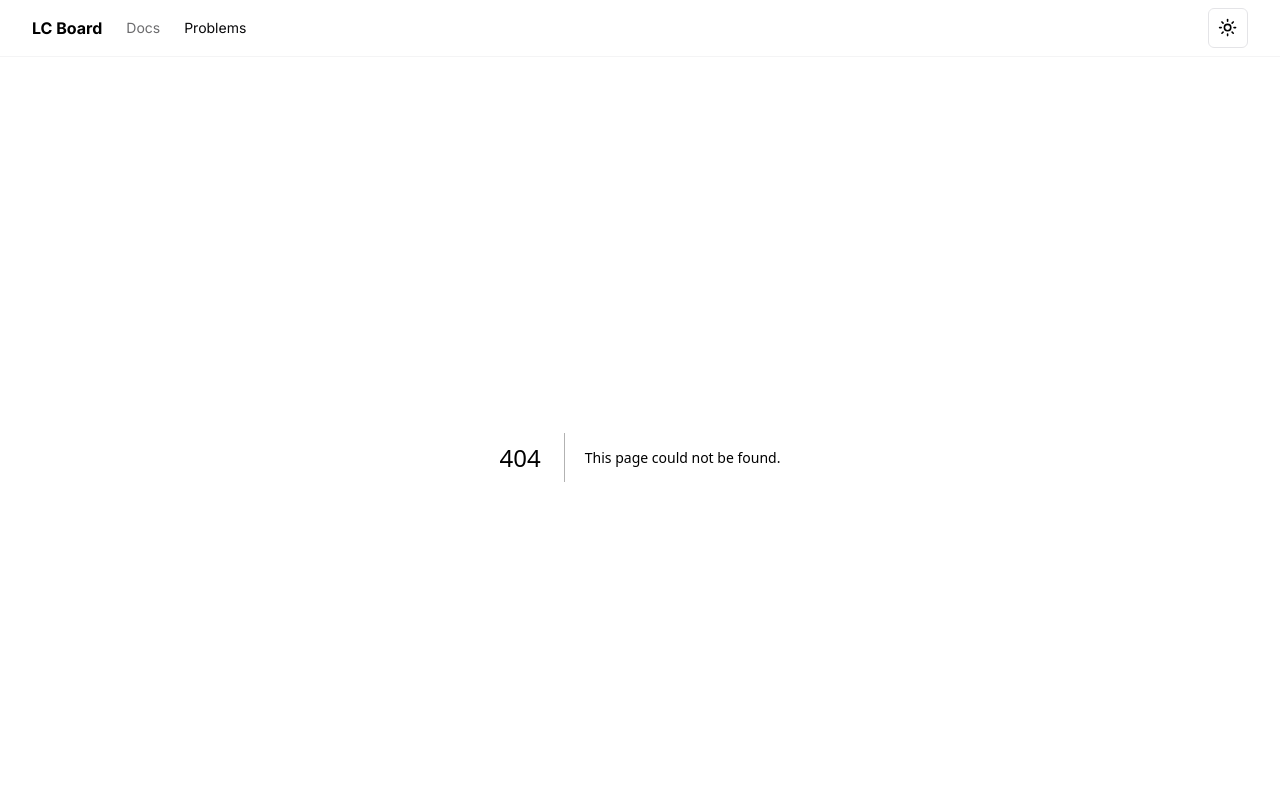
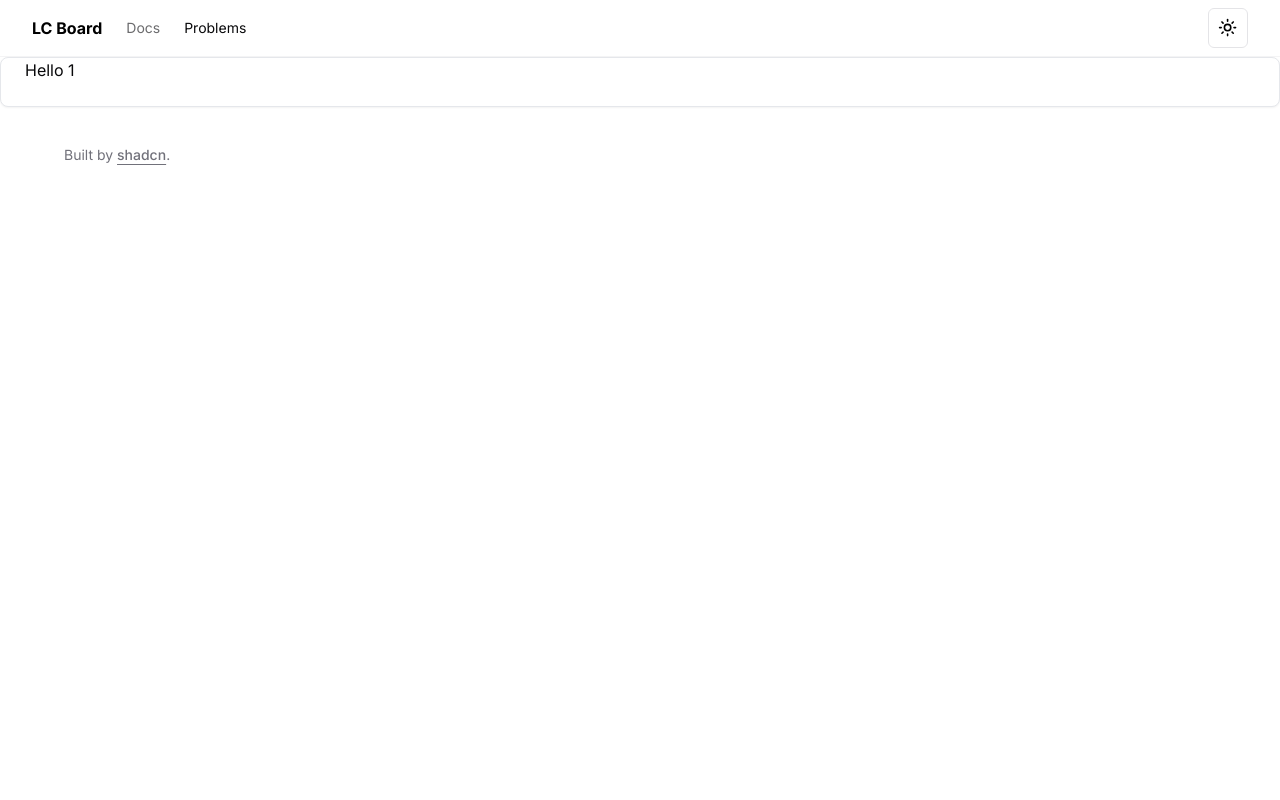
Before and after one commit to Aman-Pandey923/leetcodeboard, a Next.js app: page /problems/1 in a window 1280 px wide. Before the commit this address had no page. Shown: the top 800 px of the page. Built offline with nearby package versions, Linux system fonts and the light colour scheme.

Commit message:
Redirecting and Dynamic Routing

```diff
--- /dev/null
+++ b/app/problems/[problemId]/page.tsx
@@ -0,0 +1,15 @@
+import { Card, CardContent } from "@/components/ui/card";
+
+export default function ProblemPage({
+    params,
+}: {
+    params: {problemId: string};
+}) {
+    return <div>
+        <Card>
+            <CardContent>
+                <h1>Hello {params.problemId}</h1>
+            </CardContent>
+        </Card>
+    </div>;
+}
--- a/components/custom/lc-form.tsx
+++ b/components/custom/lc-form.tsx
@@ -12,6 +12,7 @@ import {
 } from "@/components/ui/form";
 import { Input } from "@/components/ui/input";
 import { Button } from "@/components/ui/button";
+import { useRouter } from "next/navigation";
 
 const formSchema = z
   .object({
@@ -20,23 +21,27 @@ const formSchema = z
     })
 });
 
+type FormData = z.infer<typeof formSchema>;
+
 export default function Home() {
-  const form = useForm<z.infer<typeof formSchema>>({
+  const form = useForm<FormData>({
     resolver: zodResolver(formSchema),
     defaultValues: {
       problemId: ""
     },
   });
 
-  const handleSubmit = (values: z.infer<typeof formSchema>) => {
-    console.log({ values });
+  const router = useRouter();
+
+  const onSubmit = (data: FormData) => {
+    router.push(`/problems/${data.problemId}`);
   };
 
   return (
     <main className="flex min-h-screen flex-col items-center justify-between p-24">
       <Form {...form}>
         <form
-          onSubmit={form.handleSubmit(handleSubmit)}
+          onSubmit={form.handleSubmit(onSubmit)}
           className="max-w-md w-full flex flex-col gap-4"
         >
           <FormField
@@ -47,7 +52,7 @@ export default function Home() {
                 <FormItem>
                   <FormLabel>Problem ID</FormLabel>
                   <FormControl>
-                    <Input placeholder="Enter your Problem ID" type="problemId" {...field} />
+                    <Input placeholder="Enter your Problem ID" type="text" {...field} />
                   </FormControl>
                   <FormMessage />
                 </FormItem>
```
